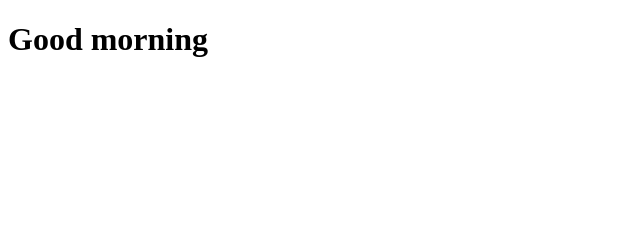
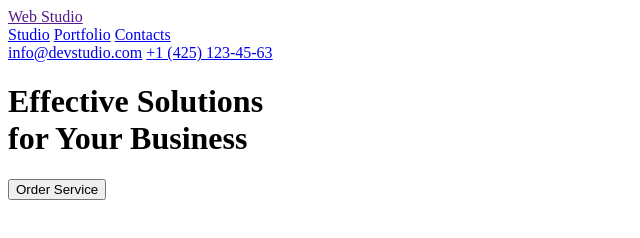
Before and after one commit to OlegB10/goit-markup-hw-01, a plain HTML site: page index.html in a window 1280 px wide. Shown: the whole page, without its empty margins (0-640 px from the left). Drawn offline with Linux system fonts and the light colour scheme.

Commit message:
Update index.html
Add header and hero-section

```diff
--- a/index.html
+++ b/index.html
@@ -1,13 +1,35 @@
 <!DOCTYPE html>
 <html lang="en">
-<head>
-    <meta charset="UTF-8">
-    <meta http-equiv="X-UA-Compatible" content="IE=edge">
-    <meta name="viewport" content="width=device-width, initial-scale=1.0">
-    <title>Document</title>
-</head>
-<body>
- <!--Start of project-->
- <h1>Good morning</h1>
-</body>
+  <head>
+    <meta charset="UTF-8" />
+    <meta http-equiv="X-UA-Compatible" content="IE=edge" />
+    <meta name="viewport" content="width=device-width, initial-scale=1.0" />
+    <title>GOIT-MARKUP-HW-</title>
+  </head>
+  <body>
+    <header>
+      <!--Logo-->
+      <a href="">Web Studio</a>
+      <nav>
+        <!--Navigation-->
+        <a href="/studio">Studio</a>
+        <a href="/portfolio">Portfolio</a>
+        <a href="/contacts">Contacts</a>
+      </nav>
+
+      <!--Link e-mail-->
+      <a href="mailto:info@devstudio.com">info@devstudio.com</a>
+      <!--Link tel-->
+      <a href="tel:+14251234563">+1 (425) 123-45-63</a>
+    </header>
+
+    <main>
+      <!--Hero section-->
+      <h1>
+        Effective Solutions <br />
+        for Your Business
+      </h1>
+      <button type="button">Order Service</button>
+    </main>
+  </body>
 </html>
```
